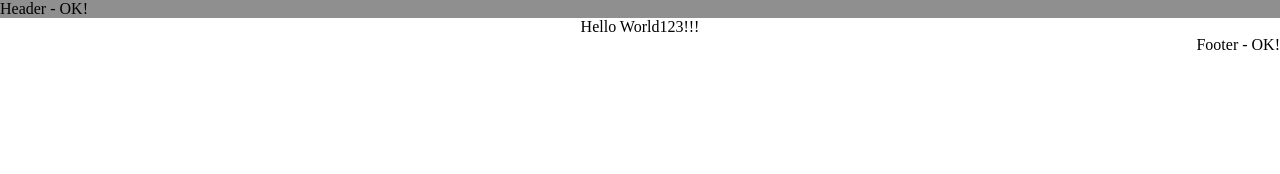
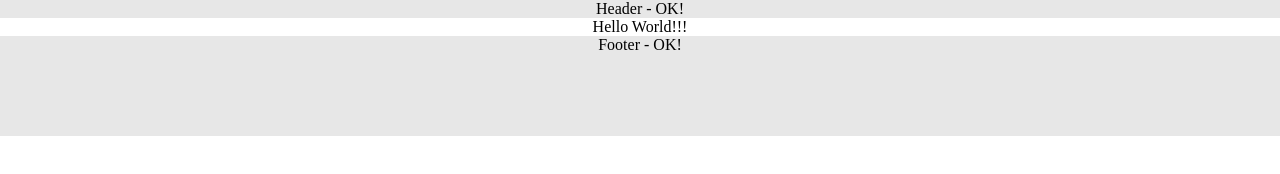
Before and after one commit to Maximzp83/myFrontEnvironment, a website: page src/index.html in a window 1280 px wide. Drawn offline with nearby package versions, Linux system fonts and the light colour scheme; files that its build step writes are made by us from their sources.

Commit message:
add main page structure and small fixes

```diff
--- a/package.json
+++ b/package.json
@@ -44,6 +44,7 @@
     "gulp-uglify": "^3.0.0",
     "imagemin-pngquant": "^5.0.1",
     "postcss-assets": "^4.1.0",
-    "postcss-flexbugs-fixes": "^3.3.0"
+    "postcss-flexbugs-fixes": "^3.3.0",
+    "postcss-focus": "^3.0.0"
   }
 }
--- a/src/index.html
+++ b/src/index.html
@@ -15,13 +15,18 @@
   <!--[if lte IE 9]>
   <p class="browserupgrade">You are using an <strong>outdated</strong> browser. Please <a href="https://browsehappy.com/">upgrade your browser</a> to improve your experience and security.</p>
   <![endif]-->
-  <div class="wrapper">
+
+  <div class="mainWrapper">
+    <div class="contentWrapper">
       <div class="content">
         <!--  -->
         @@include('templateHtml/header.html')
         <!--  -->
         <div id="homePage" class="homePage page">
-        Hello World123!!!
+
+          <!-- code here -->
+          Hello World!!!
+
         </div>
       </div>
 
@@ -32,8 +37,7 @@
     <!--  -->
     @@include('templateHtml/scripts.html')
     <!--  -->
-
-
+  </div>
 </body>
 
 </html>
--- a/src/styles/app/partials/footer.scss
+++ b/src/styles/app/partials/footer.scss
@@ -1,3 +1,5 @@
-footer.footer {
-	text-align: right;
+footer.mainFooter {
+	text-align: center;
+	min-height: 100px;
+	background-color: $footerColor;
 }
--- a/src/styles/app/partials/header.scss
+++ b/src/styles/app/partials/header.scss
@@ -1,4 +1,4 @@
-header.header {
-	text-align: left;
+header.mainHeader {
+	text-align: center;
 	background-color: $headerColor;
 }
--- a/src/styles/main.scss
+++ b/src/styles/main.scss
@@ -1,4 +1,6 @@
 @import "optional/customReset";
+@import "optional/bottomFooter"; //set page height to 100% and moves mainFooter to bottom.
+
 // @import "fonts";
 
 // -----Frames--------
--- /dev/null
+++ b/src/styles/optional/bottomFooter.scss
@@ -0,0 +1,18 @@
+html, body {
+	min-height: 100%;
+}
+
+div.mainWrapper {
+	height: inherit;
+}
+div.contentWrapper {
+	height: inherit;
+	display: flex;
+	flex-direction: column;
+}
+div.content {
+	flex: 1 1 auto;
+}
+footer.mainFooter {
+	flex: 0 0 auto;
+}
--- a/src/styles/variables.scss
+++ b/src/styles/variables.scss
@@ -9,7 +9,8 @@ $white: #fff;
 $gray: #ced0ce;
 
 // ----Componets Color-----
-$headerColor: $tertiaryColor;
+$headerColor: $fourthColor;
+$footerColor: $fourthColor;
 
 
 /* Variables for fonts*/
--- a/src/templateHtml/footer.html
+++ b/src/templateHtml/footer.html
@@ -1,3 +1,3 @@
-<footer class="footer">
+<footer class="mainFooter">
 	Footer - OK!
 </footer>
--- a/src/templateHtml/header.html
+++ b/src/templateHtml/header.html
@@ -1,3 +1,3 @@
-<header class="header">
+<header class="mainHeader">
 	Header - OK!
 </header>
```
Also changed, not shown: gulpfile.js (+11 -24 lines), 1 other file. Lines whose indentation alone changed are shown as unchanged.
